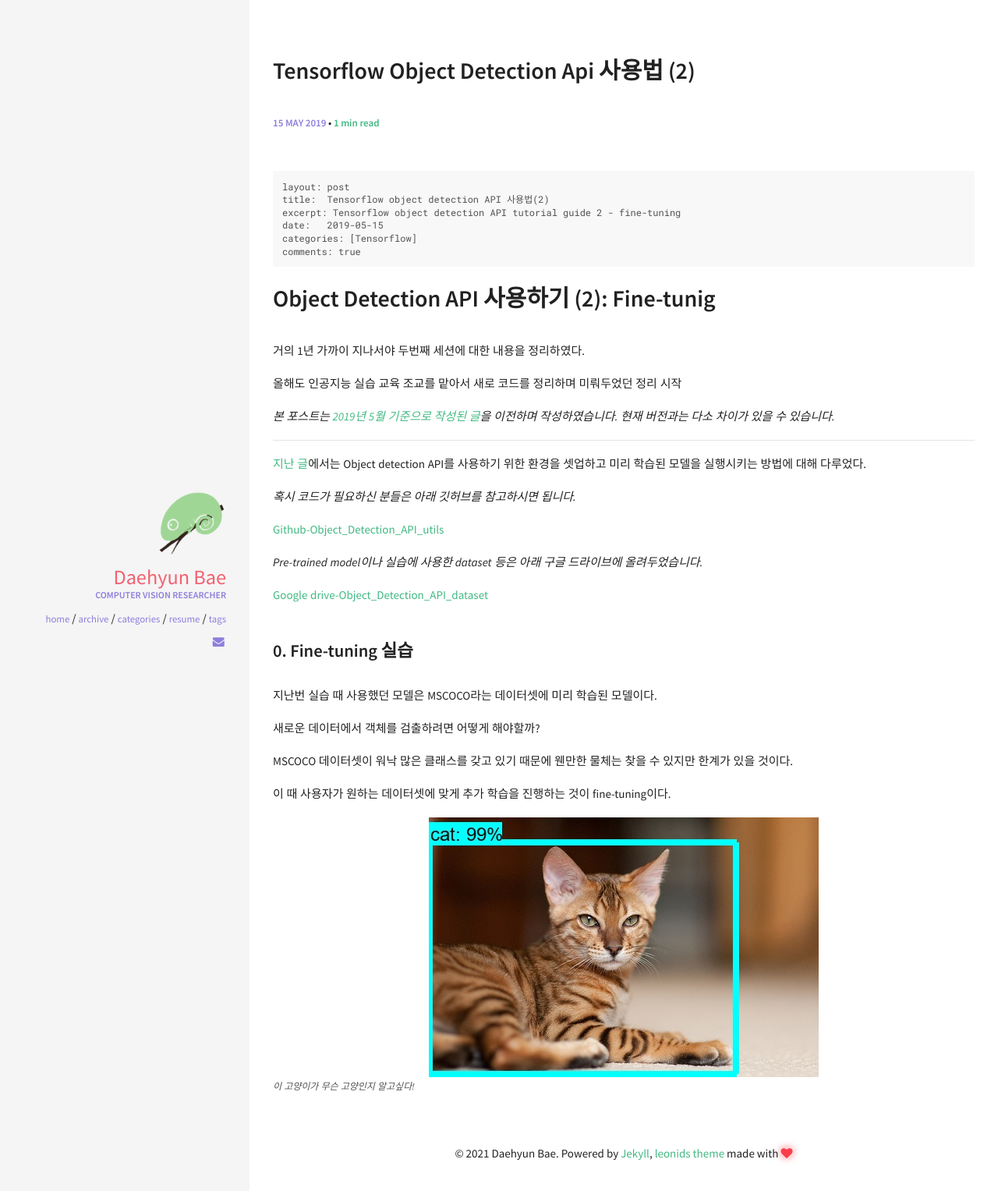
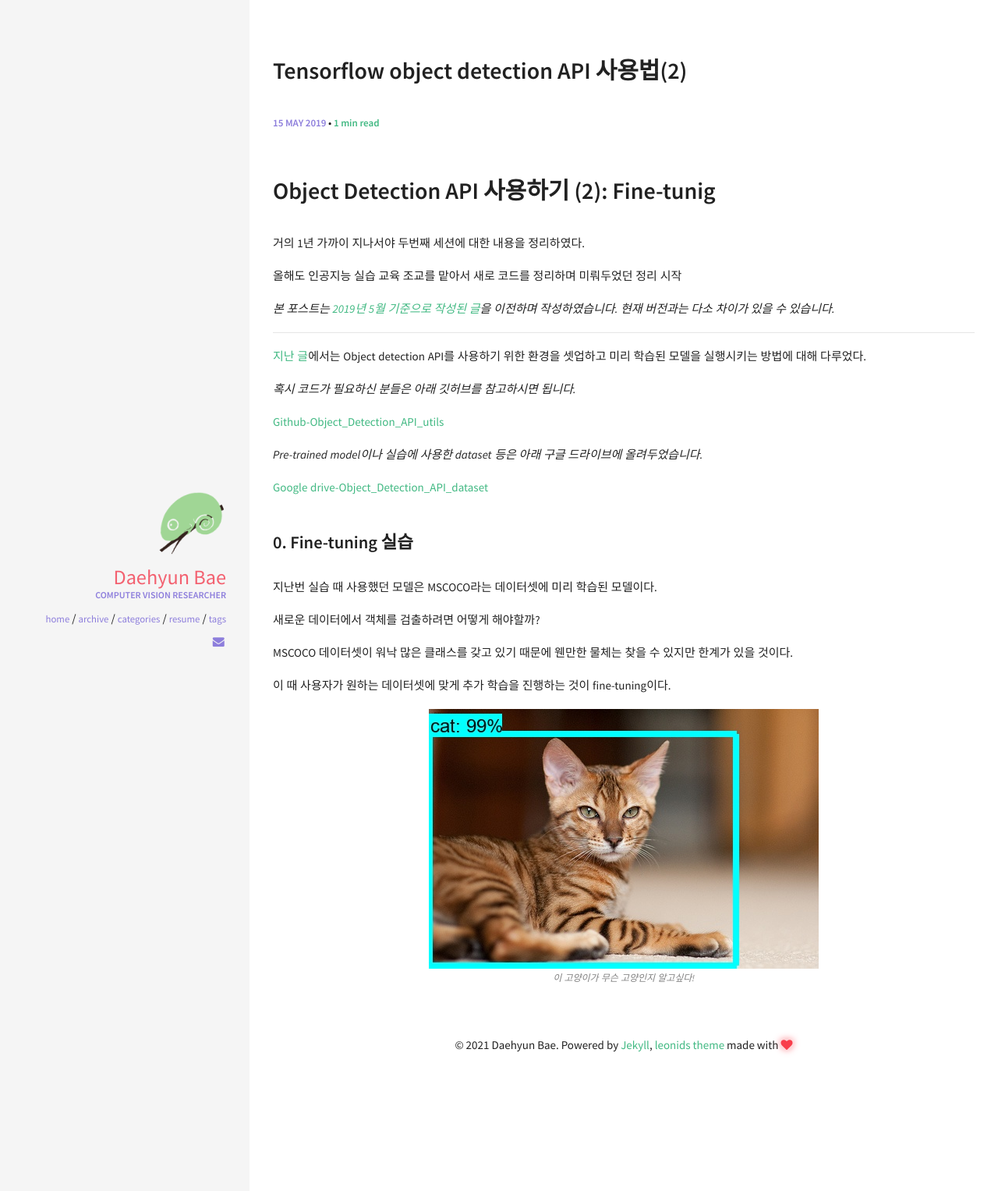
Before and after one commit to Daehyun-Bae/Daehyun-Bae.github.io, a Jekyll site: the page built from _posts/2019-05-15-Tensorflow-Object-Detection-API-사용법-(2).md, in a window 1280 px wide. Shown: the top 1527 px of the page at 78% size. Built offline with Jekyll 4.4.1, drawn with Linux system fonts in a browser that asks for light colours; our own code applies the rules of GitHub Pages for plain Markdown files.

Commit message:
image caption test

````diff
--- a/_posts/2019-05-15-Tensorflow-Object-Detection-API-사용법-(2).md
+++ b/_posts/2019-05-15-Tensorflow-Object-Detection-API-사용법-(2).md
@@ -1,11 +1,13 @@
-```
+---
 layout: post
 title:  Tensorflow object detection API 사용법(2)
 excerpt: Tensorflow object detection API tutorial guide 2 - fine-tuning
 date:   2019-05-15
 categories: [Tensorflow]
 comments: true
-```
+---
+
+
 
 # Object Detection API 사용하기 (2): Fine-tunig
 
--- a/_sass/pages/_post.scss
+++ b/_sass/pages/_post.scss
@@ -110,7 +110,8 @@ a.read-more {
   img + em{
     display: block;
     font-size: 0.8em;
-    color: #525252;
+    text-align: center;
+    color: #828282;
   }
 }
 
````
